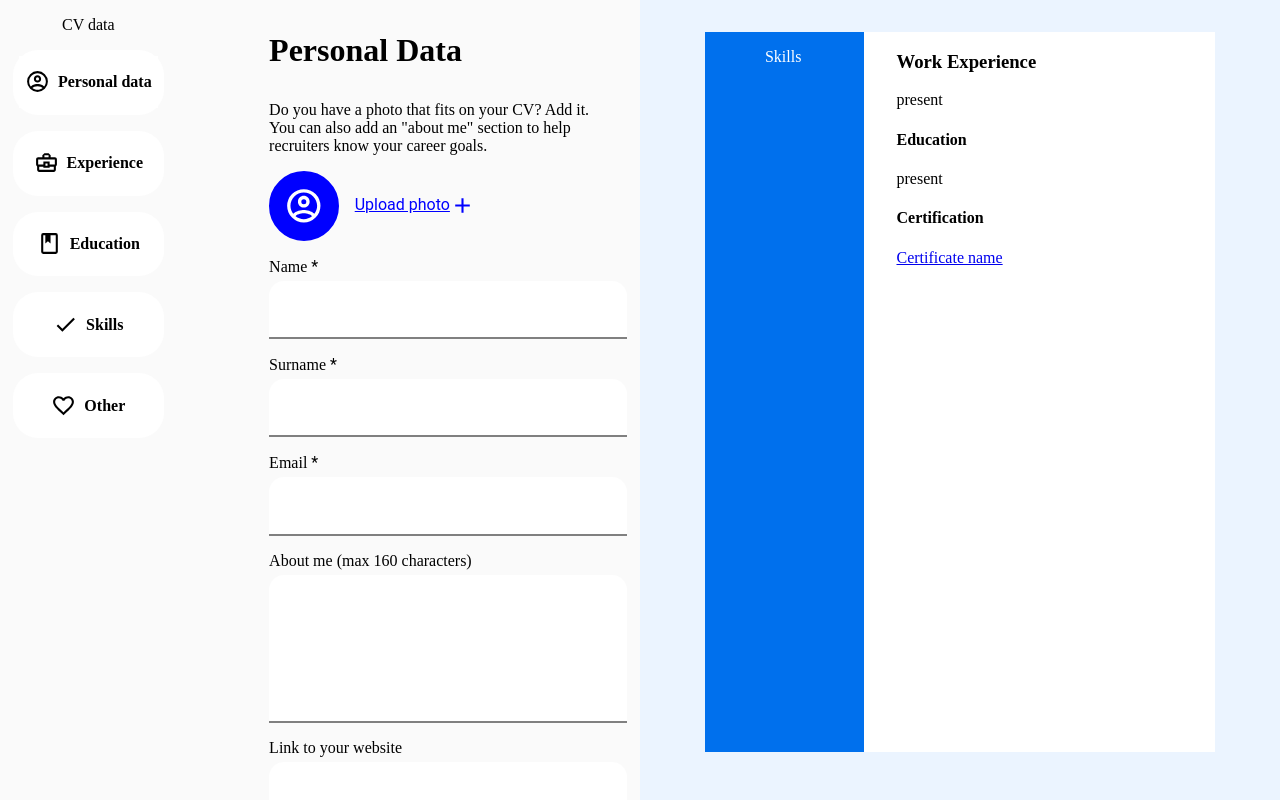
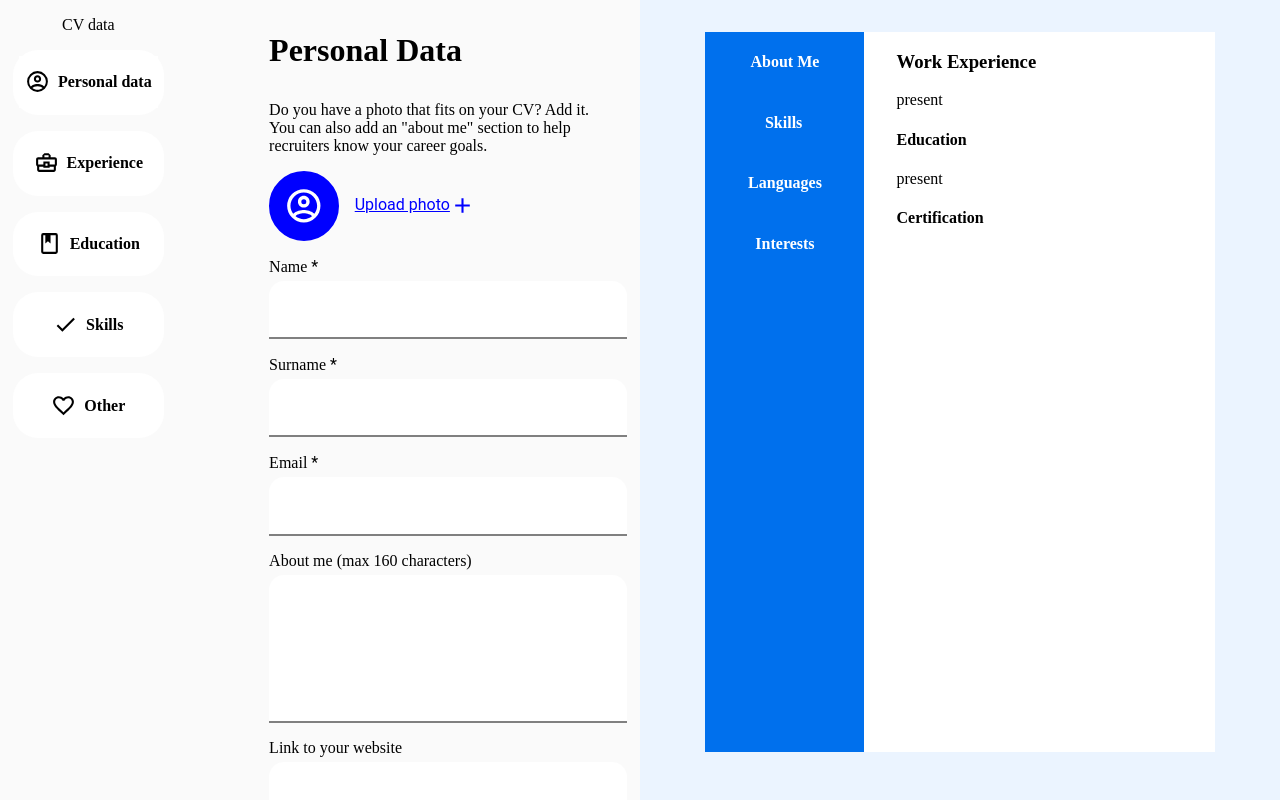
Before and after one commit to newbbiecoder/cv-application, a React (Vite) app: page / in a window 1280 px wide. Shown: the top 800 px of the page. Built offline with nearby package versions, Linux system fonts and the light colour scheme; a web font is replaced by a local one.

Commit message:
Data now changes live on the right side of previewContainer on editing input fields of Other page

```diff
--- a/src/App.jsx
+++ b/src/App.jsx
@@ -34,6 +34,12 @@ export default function makeContainers() {
   //Skills
   const [skills, setSkills] = useState("");
 
+  //Languages
+  const [languages, setLanguages] = useState("");
+  const [interests, setInterests] = useState("");
+  const [certificateText, setCertificateText] = useState("");
+  const [certificateLink, setCertificateLink] = useState("");
+
   return (
     <>
       <div className="edit-container">
@@ -67,6 +73,12 @@ export default function makeContainers() {
 
           //Skills
           skills={skills} setSkills={setSkills}
+
+          //Languages
+          languages={languages} setLanguages={setLanguages}
+          interests={interests} setInterests={setInterests}
+          certificateText={certificateText} setCertificateText={setCertificateText}
+          certificateLink={certificateLink} setCertificateLink={setCertificateLink}
         />
       </div>
       <div className="preview-container">
@@ -100,6 +112,12 @@ export default function makeContainers() {
 
           //Skills
           skills={skills}
+
+          //Others
+          languages={languages}
+          interests={interests}
+          certificateText={certificateText}
+          certificateLink={certificateLink}
         />
       </div>
     </>
--- a/src/components/others.jsx
+++ b/src/components/others.jsx
@@ -1,20 +1,20 @@
 import { useState } from "react"
 
-export default function Others() {
+export default function Others(props) {
     const [langs, setLang] = useState([]);
     const [interests, setInterests] = useState([]);
     const [certificates, setCertificates] = useState([]);
 
     const addLang = () => {
-        setLang([...langs, <LanguageInfo key={crypto.randomUUID()} />]);
+        setLang([...langs, <LanguageInfo key={crypto.randomUUID()} {...props}/>]);
     }
 
     const addInterests = () => {
-        setInterests([...interests, <InterestsInfo key={crypto.randomUUID()} />]);
+        setInterests([...interests, <InterestsInfo key={crypto.randomUUID()} {...props}/>]);
     }
 
     const addCertificates = () => {
-        setCertificates([...certificates, <CertificatesInfo key={crypto.randomUUID()} />]);
+        setCertificates([...certificates, <CertificatesInfo key={crypto.randomUUID()} {...props}/>]);
     }
 
     return (
@@ -67,7 +67,7 @@ export default function Others() {
     )
 }
 
-function LanguageInfo() {
+function LanguageInfo(props) {
     const removeField = (e) => {
         if(e.target.tagName === 'path') {
             e.target.parentElement.parentElement.remove();
@@ -80,14 +80,14 @@ function LanguageInfo() {
     return (
         <div className="other-fields">
             <label htmlFor="langName" id={crypto.randomUUID()}>
-                <input type="text" name="langName" />
+                <input type="text" name="langName" onChange={(e) => props.setLanguages(e.target.value)}/>
             </label>
             <svg onClick={removeField} xmlns="http://www.w3.org/2000/svg" viewBox="0 0 24 24"><title>close-thick</title><path d="M20 6.91L17.09 4L12 9.09L6.91 4L4 6.91L9.09 12L4 17.09L6.91 20L12 14.91L17.09 20L20 17.09L14.91 12L20 6.91Z" /></svg>
         </div>
     )
 }
 
-function InterestsInfo() {
+function InterestsInfo(props) {
     const removeField = (e) => {
         if(e.target.tagName === 'path') {
             e.target.parentElement.parentElement.remove();
@@ -100,14 +100,14 @@ function InterestsInfo() {
     return(
         <div className="other-fields">
             <label htmlFor="interestName" id={crypto.randomUUID()}>
-                <input type="text" name="interestName" />
+                <input type="text" name="interestName" onChange={(e) => props.setInterests(e.target.value)}/>
             </label>
             <svg onClick={removeField} xmlns="http://www.w3.org/2000/svg" viewBox="0 0 24 24"><title>close-thick</title><path d="M20 6.91L17.09 4L12 9.09L6.91 4L4 6.91L9.09 12L4 17.09L6.91 20L12 14.91L17.09 20L20 17.09L14.91 12L20 6.91Z" /></svg>
         </div>
     )
 }
 
-function CertificatesInfo() {
+function CertificatesInfo(props) {
     const [fieldsHide, setFieldsHide] = useState(false);
 
     const addFields = (e) => {
@@ -139,11 +139,11 @@ function CertificatesInfo() {
             <div className={fieldsHide ? "certificate-fields hidden" : "certificate-fields"}>
                 <label htmlFor="link-text" key={crypto.randomUUID()}>
                     <p>Link Text</p>
-                    <input type="text" name="link-text" />
+                    <input type="text" name="link-text" onChange={(e) => props.setCertificateText(e.target.value)}/>
                 </label>
                 <label htmlFor="URL" key={crypto.randomUUID()}>
                     <p>URL</p>
-                    <input type="url" name="URL" />
+                    <input type="url" name="URL" onChange={(e) => props.setCertificateLink(e.target.value)}/>
                 </label>
                 <button className="remove-certificate" onClick={removeForm}>
                     <p>Remove this certificate</p>
--- a/src/components/previewContainer.jsx
+++ b/src/components/previewContainer.jsx
@@ -8,6 +8,10 @@ export default function PreviewContainer(props) {
 
                     //Skills
                     skills={props.skills}
+
+                    //Others
+                    languages={props.languages}
+                    interests={props.interests}
                 />
             </div>
             <div className="right-side">
@@ -38,6 +42,9 @@ export default function PreviewContainer(props) {
                     schoolStartYear={props.schoolStartYear}
                     schoolEndYear={props.schoolEndYear}
 
+                    //Others
+                    certificateText={props.certificateText}
+                    certificateLink={props.certificateLink}
                 />
             </div>
         </div>
@@ -49,23 +56,25 @@ function LeftSide(props) {
         <>
             {/* <img src="" alt="" /> */}
             <div className="about-me">
+                <h4>About Me</h4>
                 <p>{props.aboutMe}</p>
-                {/* about-me_userInput */}
             </div>
 
             <div className="skills">
-                Skills
+                <h4>Skills</h4>
                 <ul>
                     <li>{props.skills}</li>
                 </ul>
             </div>
 
             <div className="language">
-                {/* languages */}
+                <h4>Languages</h4>
+                <p>{props.languages}</p>
             </div>
 
             <div className="interest">
-                {/* interest */}
+                <h4>Interests</h4>
+                <p>{props.interests}</p>
             </div>
 
         </>
@@ -149,7 +158,7 @@ function RightSide(props) {
 
             <div className="certification">
                 <h4>Certification</h4>
-                <p><a href="https://google.com">Certificate name</a></p>
+                <p><a href={props.certificateLink}>{props.certificateText}</a></p>
             </div>
         </>
     )
--- a/src/components/sidebarButtons.jsx
+++ b/src/components/sidebarButtons.jsx
@@ -51,7 +51,12 @@ export default function SideBarButtons(props) {
             skills={props.skills} setSkills={props.setSkills}
         />;
 
-        else if(activeSection === "Other") return <Others />;
+        else if(activeSection === "Other") return <Others
+            languages={props.languages} setLanguages={props.setLanguages}
+            interests={props.interests} setInterests={props.setInterests}
+            certificateText={props.certificateText} setCertificateText={props.setCertificateText}
+            certificateLink={props.certificateLink} setCertificateLink={props.setCertificateLink}
+        />;
     }
     return (
         <>
```
